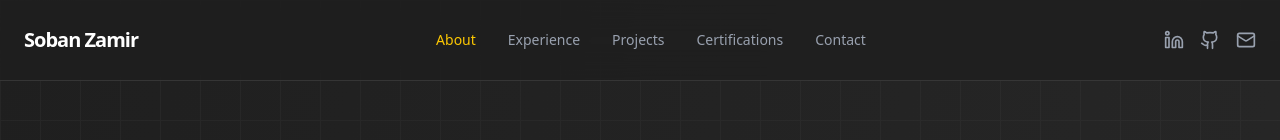
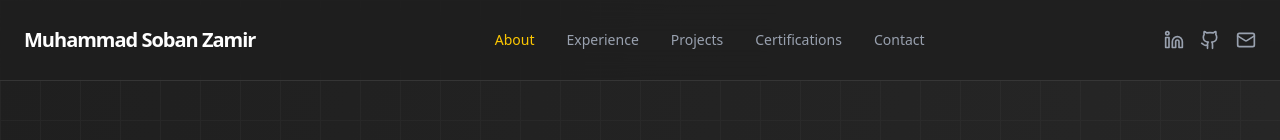
Before and after one commit to soban-zamir/soban-zamir.github.io, a React (Vite) app: page / in a window 1280 px wide. Shown: the top 140 px of the page. Built offline with nearby package versions, Linux system fonts and the light colour scheme.

Commit message:
feat: Update name to Muhammad Soban Zamir
Updates the displayed name throughout the portfolio to the full name, Muhammad Soban Zamir. This change affects the header, avatar alt text, and footer copyright notice.

```diff
--- a/src/App.tsx
+++ b/src/App.tsx
@@ -259,7 +259,7 @@ export default function App() {
       <nav className="fixed top-0 w-full z-50 bg-[#1f1f1f]/80 backdrop-blur-lg border-b border-white/10 transition-all duration-300">
         <div className="max-w-7xl mx-auto px-6 h-20 flex items-center justify-between">
           <div className="text-xl font-bold tracking-tighter text-white flex items-center gap-2">
-            <span>Soban Zamir</span>
+            <span>Muhammad Soban Zamir</span>
           </div>
 
           <div className="hidden md:flex items-center gap-8">
@@ -309,7 +309,7 @@ export default function App() {
               <div className="w-56 h-56 md:w-64 md:h-64 rounded-full p-1 bg-gradient-to-br from-yellow-400 to-yellow-600 shadow-[0_0_40px_rgba(250,204,21,0.3)] mx-auto">
                 <img
                   src={`https://github.com/sobanzamirm-del.png?v=${avatarTimestamp}`}
-                  alt="Soban Zamir"
+                  alt="Muhammad Soban Zamir"
                   className="w-full h-full rounded-full object-cover border-4 border-[#1f1f1f]"
                   referrerPolicy="no-referrer"
                 />
@@ -661,7 +661,7 @@ export default function App() {
 
         {/* Footer */}
         <footer className="border-t border-white/10 py-8 text-center text-gray-500 text-sm">
-          <p>© {new Date().getFullYear()} Soban Zamir. All rights reserved.</p>
+          <p>© {new Date().getFullYear()} Muhammad Soban Zamir. All rights reserved.</p>
           <p className="mt-2">Built with React, Tailwind CSS, & Framer Motion</p>
         </footer>
       </main>
```
